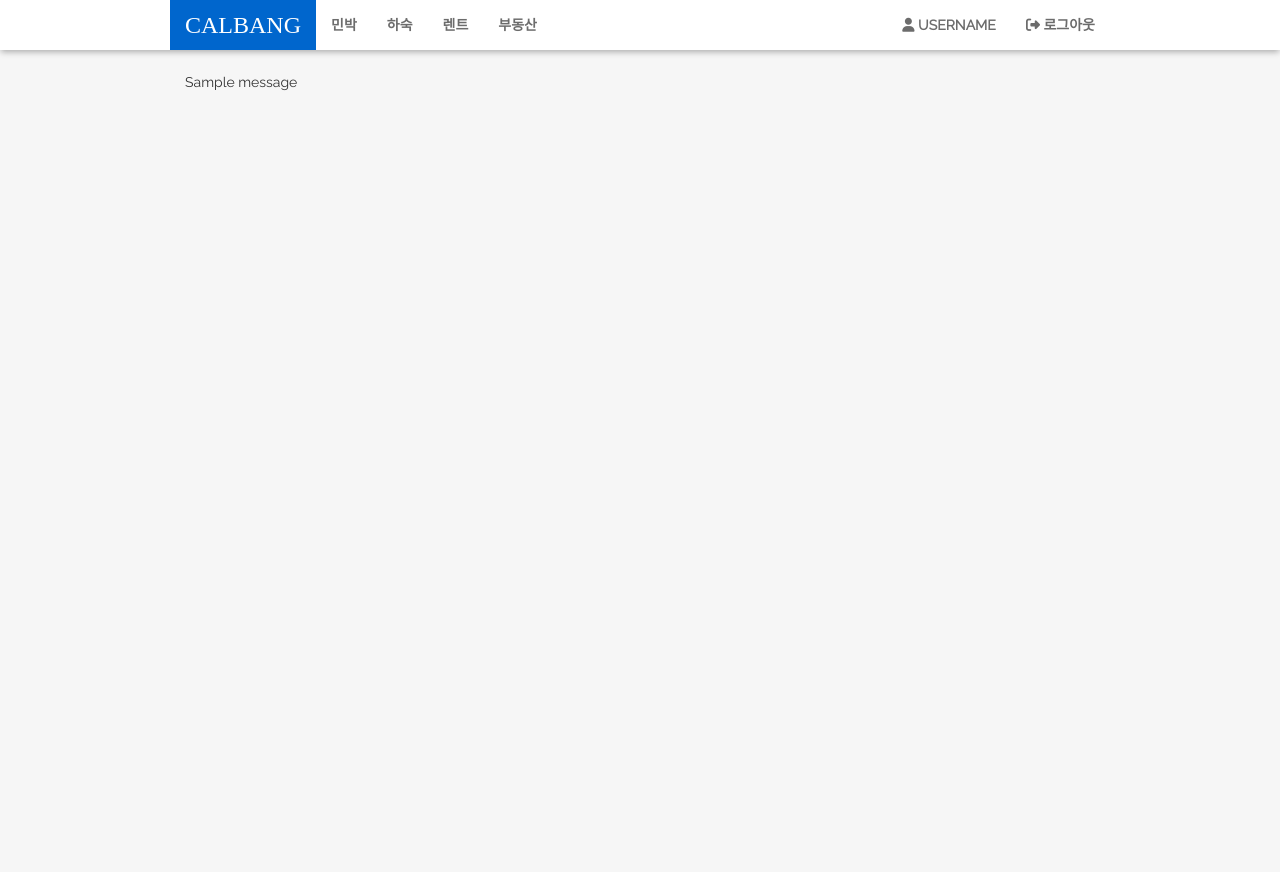
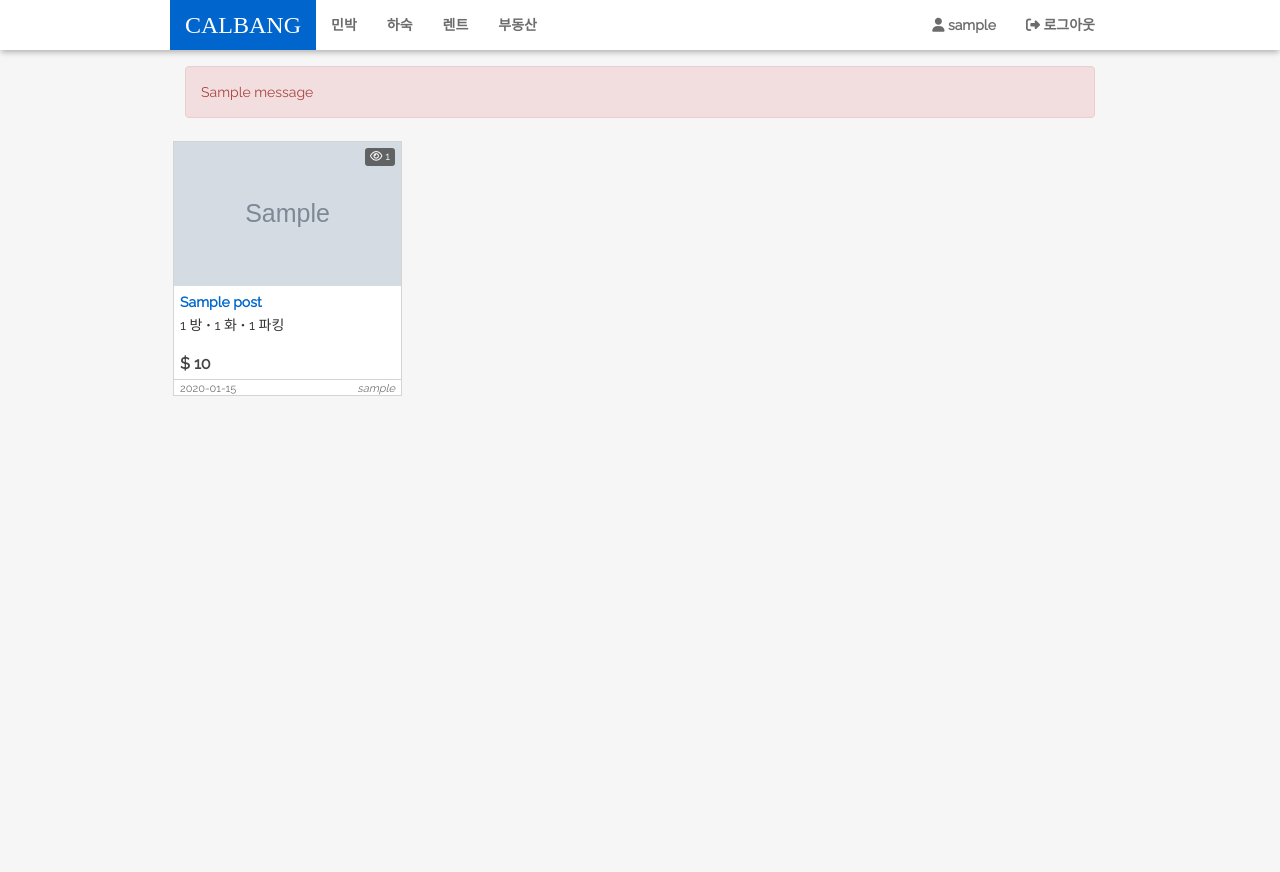
Before and after one commit to ejh2163/calbang, a Flask app: the page made by project/post/templates/posts.html in a window 1280 px wide. Run offline with Flask 2, Linux system fonts and the light colour scheme; the first user in the database is signed in; tables that the repository leaves empty hold one stand-in row (Sample ...); one stand-in notice (Sample message) is shown; some libraries are stand-ins or nearby versions; some web fonts are replaced.

Commit message:
tweaks to login, register, navbar, css

```diff
--- a/project/__init__.py
+++ b/project/__init__.py
@@ -1,6 +1,7 @@
 import os
 from flask import Flask
 from .extensions import db, login_manager, csrf
+from .models import User, Post
 
 app = Flask(__name__)
 app.config.from_object(os.environ['APP_SETTINGS'])
@@ -9,6 +10,7 @@ app.config.from_object(os.environ['APP_SETTINGS'])
 db.init_app(app)
 # flask-login
 login_manager.setup_app(app)
+
 @login_manager.user_loader
 def load_user(id):
     return User.query.get(id)
--- a/project/post/templates/posts.html
+++ b/project/post/templates/posts.html
@@ -2,31 +2,42 @@
 
 {% block content %}
 <div class="row">
-    <!--{% for post in posts: %}-->
+    {% for post in posts: %}
         <div class="col-xs-6 col-sm-3 col-md-3">
             <div class="card fade-in">
                 <div class="views-tag">
-                    <i class="fa fa-eye" aria-hidden="true"></i>
+                    <i class="fa fa-eye" aria-hidden="true"></i>&nbsp{{ post.viewed }}
                 </div>
                 <a class="img-card" href="">
-                    <img src="{{ posts.image_ext }}" />
+                    {% if not post.image_ext: %}
+                        <img src="{{ url_for('static', filename='images/no-photo.png') }}" />
+                    {% else %}
+                        <img src="{{ post.image_ext }}" />
+                    {% endif %}
                 </a>
 
                 <div class="card-content">
-                    <h3 class="card-title ellipsis">
-                        <a href=""></a>
-                    </h3>
-                    <div class="card-description ellipsis">
+                    <p class="card-title ellipsis">
+                        <a href="">{{ post.subject }}</a>
+                    </p>
 
-                    </div>
+                    <p class="card-desc-1 ellipsis">
+                        {{ post.bedrooms }} 방 •
+                        {{ post.bathrooms }} 화 •
+                        {{ post.parking }} 파킹
+                    </p>
+
+                    <p class="card-desc-2 ellipsis">
+                        {{ '$ {:,}'.format(post.price) }}
+                    </p>
                 </div>
 
                 <div class="card-read-more ellipsis">
-                    <p style="float:left;"></p>
-                    <p style="float:right; font-style:italic;"></p>
+                    <p style="float:left;">{{ post.date_posted }}</p>
+                    <p style="float:right; font-style:italic;">{{ post.username }}</p>
                 </div>
             </div>
         </div>
-    <!--{% endfor %}-->
+    {% endfor %}
 </div>
 {% endblock %}
--- a/project/post/views.py
+++ b/project/post/views.py
@@ -1,22 +1,24 @@
 from flask import Flask, flash, request, render_template, redirect, session, url_for, Blueprint
 from project.models import Post
+from flask_sqlalchemy import *
 
 
 post_blueprint = Blueprint('post', __name__, template_folder='templates')
 
 
-@post_blueprint.route('/<category>')
-def posts(category):
-    return render_template('/posts.html', category=category)
+@post_blueprint.route('/<page>')
+def posts(page):
+    posts = Post.query.filter(Post.page==page).order_by(Post.id.desc()).limit(100).all()
+    return render_template('/posts.html', posts=posts, page=page)
 
 @post_blueprint.route('/view/<int:post_id>')
 def view(post_id):
     return render_template('/view.html')
 
-@post_blueprint.route('/<category>/edit', methods=['GET', 'POST'])
-def edit(category):
+@post_blueprint.route('/<page>/edit', methods=['GET', 'POST'])
+def edit(page):
     if request.method == 'GET':
-        return render_template('/edit.html', cat=category)
+        return render_template('/edit.html', page=page)
     elif request.method == 'POST':
         listings = {
             'subject': request.form['subject'],
@@ -34,6 +36,6 @@ def edit(category):
         # store data in data store
         # code
         # code
-        return render_template('/view.html', cat=category, posts=posts)
+        return render_template('/view.html', page=page, posts=posts)
     else:
         return render_template(error_page.html)
--- a/project/static/css/styles.css
+++ b/project/static/css/styles.css
@@ -7,6 +7,10 @@
     font-family: nanumgothic;
     src: url(../fonts/NanumGothic-Bold.ttf);
 }
+@font-face {
+    font-family: jejugothic;
+    src: url(../fonts/JejuGothic-Regular.ttf);
+}
 
 html,
 body{
@@ -15,7 +19,8 @@ body{
     font-family: Raleway, arial;
 }
 p, span {
-    margin: 0;
+    margin: 0px;
+    padding: 0px;
 }
 hr {
     border-bottom: 1px solid #d4d4d4;
@@ -27,8 +32,8 @@ hr {
     max-width: 940px;
 }
 .content{
-    min-height: 720px;
-    margin-top: 72px;
+    min-height: 660px;
+    margin-top: 66px;
 }
 .heading-box{
     margin: 3px 0px 3px 0px;
@@ -160,9 +148,9 @@ hr {
     display: block;
     position: relative;
     margin: 3px -12px 3px -12px;
-    height: 228px;
+    height: 255px;
     background-color: #ffffff;
-    border-radius: 3px;
+    border-radius: 0px;
     border: 1px solid #d4d4d4;
     transition: box-shadow .25s;
     overflow: hidden;
@@ -183,7 +171,7 @@ hr {
 } /*http://stackoverflow.com/questions/17342315/mysql-increase-value-when-button-is-clicked*/
 .img-card {
     width: 100%;
-    height: 141px;
+    height: 144px;
     border-top-left-radius:0px;
     border-top-right-radius:0px;
     display:block;
@@ -191,16 +179,17 @@ hr {
 }
 .img-card img{
     width: 100%;
-    height: 141px;
+    height: 144px;
     object-fit: cover;
     transition: all .25s ease;
 }
+.card-content{
+    text-align: left;
+}
 .card-title {
-    padding: 4px 6px 2px 6px;
-    margin: 0px;
-    text-align: left;
-    font-size: 13.5px;
+    padding: 6px 6px 3px 6px;
     font-weight: bold;
+    font-size: 14px;
 }
 .card-title a {
     color: #0066CD;
@@ -210,23 +199,19 @@ hr {
     color: #004081;
     text-decoration: none;
 }
-.card-description {
-    padding: 2px 6px 2px 6px;
-    text-align: left;
-}
 .card-desc-1 {
-    margin: 0px;
-    color: #444444;
+    padding: 0px 6px 6px 6px;
+    font-weight: normal;
     font-size: 14px;
-    font-weight: bold;
 }
 .card-desc-2 {
-    margin: 0px;
-    font-size: 13px;
-    font-weight: normal;
+    padding: 12px 6px 3px 6px;
+    color: #444444;
+    font-weight: bold;
+    font-size: 16px;
 }
 .card-read-more {
-    padding: 2px 6px 6px 6px;
+    padding: 1px 6px 6px 6px;
     border-top: 1px solid #D4D4D4;
     color: #757575;
     font-size: 11px;
--- a/project/templates/index.html
+++ b/project/templates/index.html
@@ -26,7 +26,7 @@
     <div class="content">
         <div class="container">
             {% for message in get_flashed_messages() %}
-                {{ message }}
+                <div class="alert alert-danger" role="alert">{{ message }}</div>
             {% endfor %}
 
             {% block content %}
--- a/project/templates/navbar.html
+++ b/project/templates/navbar.html
@@ -14,18 +14,18 @@
 		</div>
 		<div class="collapse navbar-collapse" id="myNavbar">
 			<ul class="nav navbar-nav">
-				<li><a href="/bnb">민박</a></li>
-				<li><a href="/homestay">하숙</a></li>
-				<li><a href="/rent">렌트</a></li>
-				<li><a href="/realestate">부동산</a></li>
+				<li {% if page=='bnb': %} class="nav-active"{% endif %}><a href="/bnb">민박</a></li>
+				<li {% if page=='homestay': %} class="nav-active"{% endif %}><a href="/homestay">하숙</a></li>
+				<li {% if page=='rent': %} class="nav-active"{% endif %}><a href="/rent">렌트</a></li>
+				<li {% if page=='realestate': %} class="nav-active"{% endif %}><a href="/realestate">부동산</a></li>
 			</ul>
 			<ul class="nav navbar-nav navbar-right">
-				{% if session['logged_in'] == True %}
-					<li><a href="/profile"><i class="fa fa-user" aria-hidden="true"></i> USERNAME </a></li>
+				{% if current_user.is_authenticated: %}
+					<li{% if page=='profile': %} class="nav-active"{% endif %}><a href="/profile"><i class="fa fa-user" aria-hidden="true"></i> {{ current_user.username }}</a></li>
 					<li><a href="/logout"><i class="fa fa-sign-out" aria-hidden="true"></i> 로그아웃</a></li>
 				{% else %}
-					<li><a href="/register"><i class="fa fa-user-plus" aria-hidden="true"></i> 회원가입</a></li>
-					<li><a href="/login"><i class="fa fa-sign-in" aria-hidden="true"></i> 로그인</a></li>
+					<li{% if page=='register': %} class="nav-active"{% endif %}><a href="/register"><i class="fa fa-user-plus" aria-hidden="true"></i> 회원가입</a></li>
+					<li{% if page=='login': %} class="nav-active"{% endif %}><a href="/login"><i class="fa fa-sign-in" aria-hidden="true"></i> 로그인</a></li>
 				{% endif %}
 			</ul>
 		</div>
--- a/project/user/templates/profile.html
+++ b/project/user/templates/profile.html
@@ -0,0 +1,4 @@
+{% extends 'index.html' %}
+
+{% block content %}
+{% endblock %}
--- a/run.py
+++ b/run.py
@@ -2,5 +2,5 @@ import os
 from project import app
 
 if __name__ == "__main__":
-    app.run()
-    #app.run(host = os.getenv('IP', '0.0.0.0'), port = int(os.getenv('PORT', 8080)))
+    #app.run()
+    app.run(host = os.getenv('IP', '0.0.0.0'), port = int(os.getenv('PORT', 8080)))
```
Also changed, not shown: other parts of project/static/css/styles.css (+9 -46 lines), migrations/versions/19da8b4544a9_.py (added, +26 -0 lines), migrations/versions/913e02ad49f5_.py (added, +26 -0 lines), migrations/versions/d2bb18e338b9_.py (added, +26 -0 lines), project/models.py (+15 -7 lines), project/post/post_forms.py (added, +37 -0 lines), project/user/templates/login.html (+7 -6 lines), project/user/views.py (+24 -22 lines).
